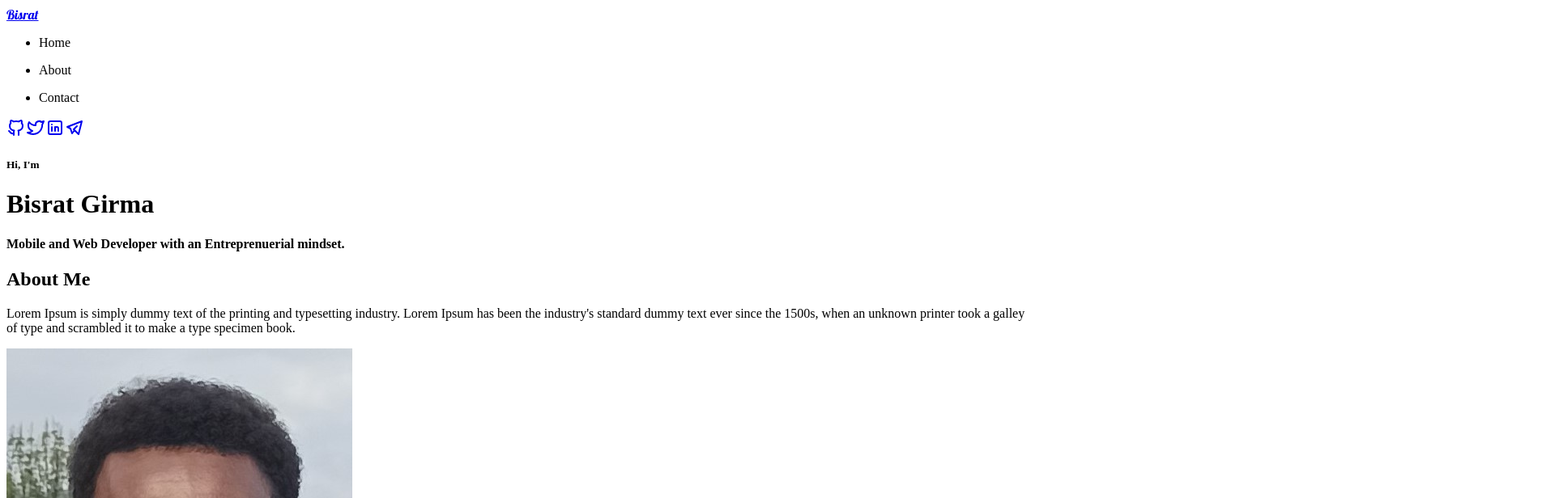
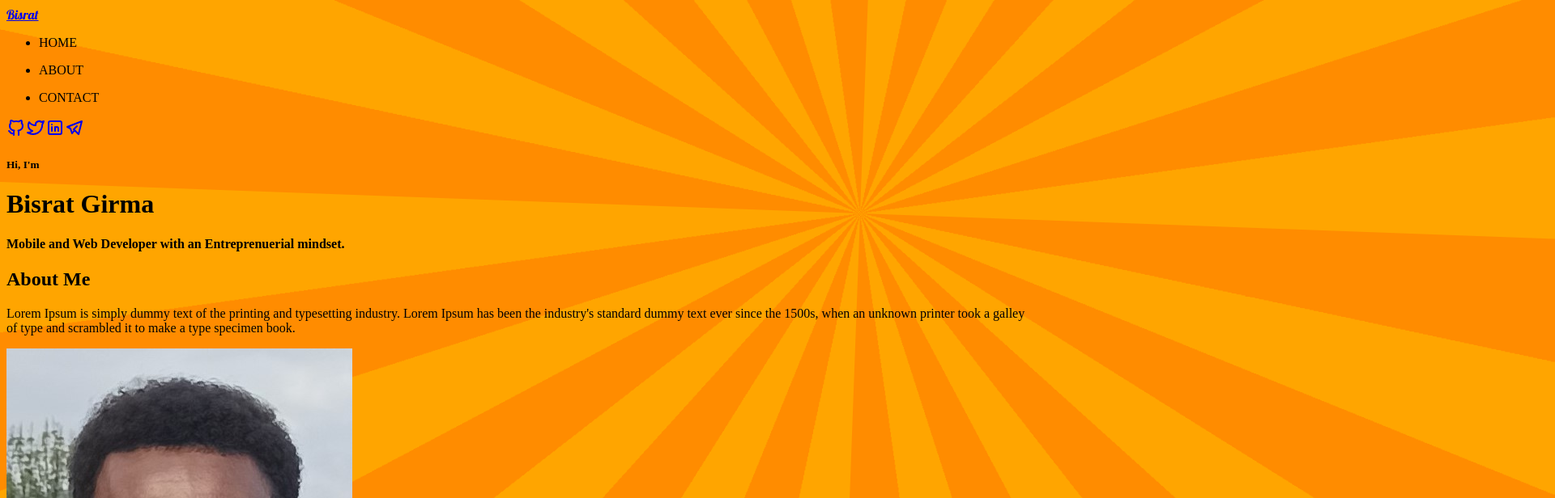
Before and after one commit to BisratGirma/portfolio-next, a Next.js app: page / in a window 1280 px wide. Shown: the top 616 px of the page at 81% size, 1920 px wide, since content can reach past the window. Built offline with nearby package versions, Linux system fonts and the light colour scheme.

Commit message:
Progress: changed header, added sunburst and hover expand on project

```diff
--- a/components/AboutMe.tsx
+++ b/components/AboutMe.tsx
@@ -6,7 +6,7 @@ const bio =
 
 export const AboutMe = () => {
   return (
-    <div className="flex flex-col px-36 gap-9 my-20">
+    <div className="flex flex-col px-36 gap-9  bg-white">
       <h2 className="text-8xl">About Me</h2>
       <div className="flex gap-24">
         <p className="text-[30px] w-2/3 text-justify">
--- a/components/Header.tsx
+++ b/components/Header.tsx
@@ -17,7 +17,7 @@ interface Props {
 
 export const Header = ({ navs, links }: Props) => {
   return (
-    <header className="fixed z-50 w-screen flex justify-between items-center pt-5 px-28 bg-white bg-opacity-80 backdrop-blur-md text-black">
+    <header className=" w-screen flex justify-between items-center pt-5 px-28 bg-white  backdrop-blur-md text-black">
       <div id="logo" className={inter.className}>
         <Link href="#" className="text-4xl ">
           Bisrat
@@ -27,7 +27,7 @@ export const Header = ({ navs, links }: Props) => {
       <ul className="flex gap-16">
         {navs.map((item, k) => (
           <li key={k} className="cursor-pointer">
-            <p className="hover:font-[495] hover:text-blue-900 hover:text-[1.1rem] ">
+            <p className="hover:font-[495] hover:text-orange-600 border-b-2 border-transparent hover:border-orange-400">
               {item}
             </p>
           </li>
@@ -37,7 +37,7 @@ export const Header = ({ navs, links }: Props) => {
         {links?.map((element, k) => (
           <Link
             key={k}
-            className="hover:text-blue-900  cursor-pointer"
+            className="border-b-2 border-transparent hover:border-orange-400 hover:text-orange-600  cursor-pointer"
             href={element.link}
           >
             {element.element}
--- a/components/Hero.tsx
+++ b/components/Hero.tsx
@@ -2,17 +2,28 @@ import React from "react";
 
 export const Hero = () => {
   return (
-    <div className="flex justify-around gap-24 pt-44 mb-20">
-      <div className="flex flex-col gap-3">
-        <h5>Hi, I&apos;m</h5>
-        <h1 className="text-6xl">Bisrat Girma</h1>
-        <h4 className="text-2xl">
-          Mobile and Web Developer with an Entreprenuerial
-          mindset.
-        </h4>
+    <div className="w-full h-[300px] overflow-hidden -z-10">
+      <div className="inner">
+        <div className="gradient-wrap">
+          <div className="gradient"></div>
+        </div>
+        <div className="gradient-wrap">
+          <div className="gradient"></div>
+        </div>
       </div>
       <div>
-        <div className="w-72 h-72 border-[0.5px] border-slate-700 rounded-full"></div>
+        <div className=" h-[800px] w-[720px] p-6 flex flex-col bg-white">
+          <h5>Hi, I&apos;m</h5>
+          <h1 className="text-6xl ">Bisrat Girma</h1>
+          <h4 className="text-2x">
+            Mobile and Web Developer with an Entreprenuerial
+            mindset.
+          </h4>
+        </div>
+
+        <div>
+          <div className="absolute top-[25%] left-[79%] z-40 w-24 h-24 border-[0.5px] bg-amber-400 border-amber-500 rounded-full" />
+        </div>
       </div>
     </div>
   );
--- a/components/Projects.tsx
+++ b/components/Projects.tsx
@@ -11,13 +11,13 @@ interface Props {
 
 const Projects = ({ projects }: Props) => {
   return (
-    <div className="flex flex-col items-center my-20 ">
+    <div className="flex flex-col items-center  bg-white ">
       <h2 className="text-8xl">Projects</h2>
       <div className="flex flex-wrap justify-center w-full p-16 gap-12">
         {projects.map((element, k) => (
           <div
             key={k}
-            className="w-[456px] h-[294px] border-[0.5px] rounded-3xl shadow-md "
+            className="w-[456px] hover:w-[465px] h-[294px] hover:h-[300px] border-[0.5px] rounded-3xl shadow-md "
           >
             <Image
               src={element.image}
--- a/pages/index.tsx
+++ b/pages/index.tsx
@@ -13,7 +13,7 @@ import img from "../assets/banner.jpg";
 import Contact from "../components/Contact";
 import Footer from "../components/Footer";
 
-const navs = ["Home", "About", "Contact"];
+const navs = ["HOME", "ABOUT", "CONTACT"];
 const links = [
   {
     link: "https://github.com/bisratgirma",
--- a/styles/globals.css
+++ b/styles/globals.css
@@ -1,3 +1,7 @@
+body {
+  background-color: #f5f5dc;
+}
+
 .wave {
   animation-name: wave-animation; /* Refers to the name of your @keyframes element below */
   animation-duration: 3s; /* Change to speed up or slow down */
@@ -58,3 +62,185 @@
     opacity: 0;
   }
 }
+
+.ribble {
+  position: absolute;
+  height: 100px;
+  width: 100px;
+  border-radius: 50%;
+  background: gray;
+}
+.ribble:before {
+  content: "";
+  height: 100px;
+  width: 100px;
+  background: gray;
+  position: absolute;
+  top: 0;
+  left: 0;
+  border-radius: 50%;
+  z-index: 0;
+  opacity: 0;
+  animation: ribble 2s infinite;
+}
+@keyframes ribble {
+  0% {
+    transform: scale(1);
+    opacity: 1;
+  }
+  100% {
+    transform: scale(1.5);
+    opacity: 0;
+  }
+}
+
+.inner {
+  width: 180%;
+  height: 360%;
+  border-radius: 1000px;
+  z-index: -100;
+  position: absolute;
+  top: 33%;
+  left: 83%;
+  transform: translate(-50%, -50%);
+  animation: spin 1000s linear infinite;
+  overflow: hidden;
+}
+
+@keyframes spin {
+  from {
+    transform: translate(-50%, -50%) rotate(0deg);
+  }
+  to {
+    transform: translate(-50%, -50%) rotate(360deg);
+  }
+}
+
+.gradient-wrap {
+  width: 100%;
+  height: 50%;
+  overflow: inherit;
+}
+
+.gradient-wrap:last-child {
+  transform: rotate(180deg);
+}
+
+.gradient {
+  width: 100%;
+  height: 200%;
+  background: linear-gradient(
+      180deg,
+      transparent 50%,
+      darkorange 50%,
+      darkorange 100%
+    ),
+    linear-gradient(
+      170deg,
+      transparent 50%,
+      orange 50%,
+      orange 100%
+    ),
+    linear-gradient(
+      160deg,
+      transparent 50%,
+      darkorange 50%,
+      darkorange 100%
+    ),
+    linear-gradient(
+      150deg,
+      transparent 50%,
+      orange 50%,
+      orange 100%
+    ),
+    linear-gradient(
+      140deg,
+      transparent 50%,
+      darkorange 50%,
+      darkorange 100%
+    ),
+    linear-gradient(
+      130deg,
+      transparent 50%,
+      orange 50%,
+      orange 100%
+    ),
+    linear-gradient(
+      120deg,
+      transparent 50%,
+      darkorange 50%,
+      darkorange 100%
+    ),
+    linear-gradient(
+      110deg,
+      transparent 50%,
+      orange 50%,
+      orange 100%
+    ),
+    linear-gradient(
+      100deg,
+      transparent 50%,
+      darkorange 50%,
+      darkorange 100%
+    ),
+    linear-gradient(
+      90deg,
+      transparent 50%,
+      orange 50%,
+      orange 100%
+    ),
+    linear-gradient(
+      80deg,
+      transparent 50%,
+      darkorange 50%,
+      darkorange 100%
+    ),
+    linear-gradient(
+      70deg,
+      transparent 50%,
+      orange 50%,
+      orange 100%
+    ),
+    linear-gradient(
+      60deg,
+      transparent 50%,
+      darkorange 50%,
+      darkorange 100%
+    ),
+    linear-gradient(
+      50deg,
+      transparent 50%,
+      orange 50%,
+      orange 100%
+    ),
+    linear-gradient(
+      40deg,
+      transparent 50%,
+      darkorange 50%,
+      darkorange 100%
+    ),
+    linear-gradient(
+      30deg,
+      transparent 50%,
+      orange 50%,
+      orange 100%
+    ),
+    linear-gradient(
+      20deg,
+      transparent 50%,
+      darkorange 50%,
+      darkorange 100%
+    ),
+    linear-gradient(
+      10deg,
+      transparent 50%,
+      orange 50%,
+      orange 100%
+    ),
+    linear-gradient(
+      0deg,
+      transparent 50%,
+      darkorange 50%,
+      darkorange 100%
+    );
+}
```
